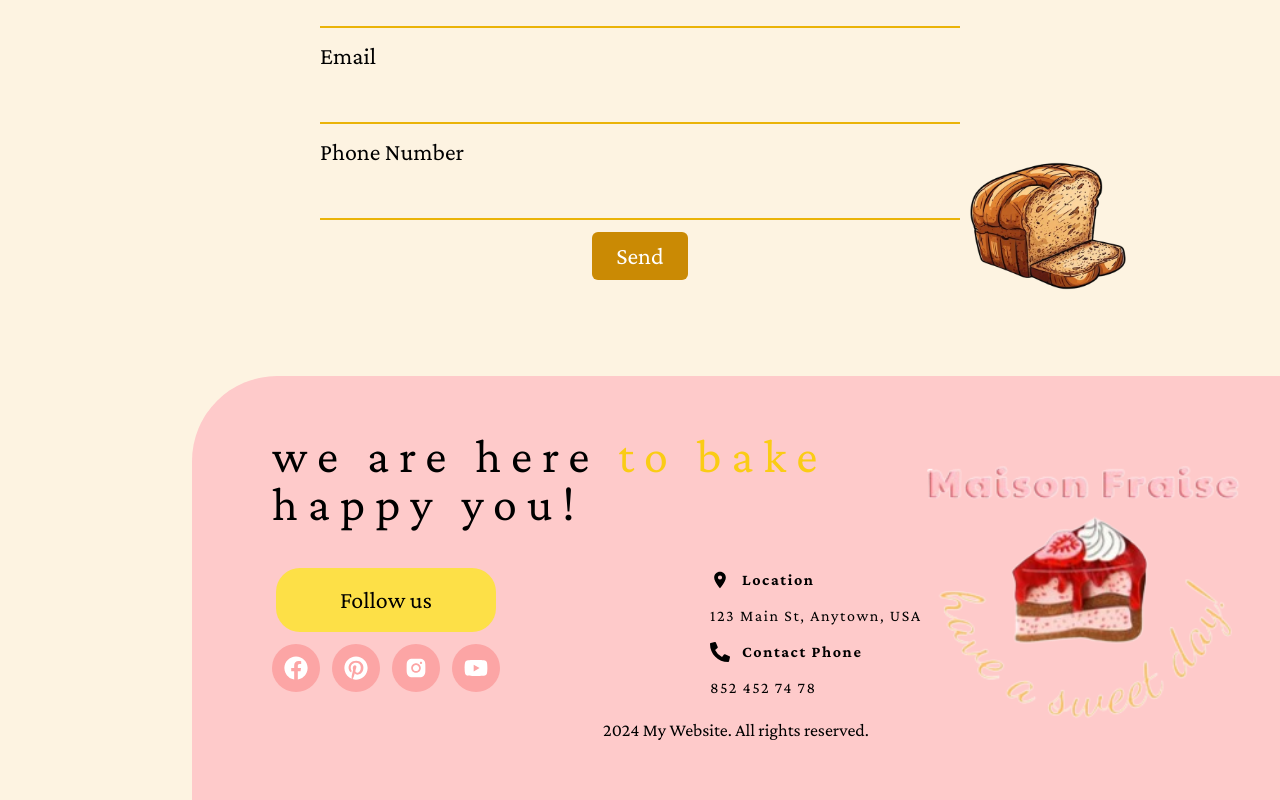
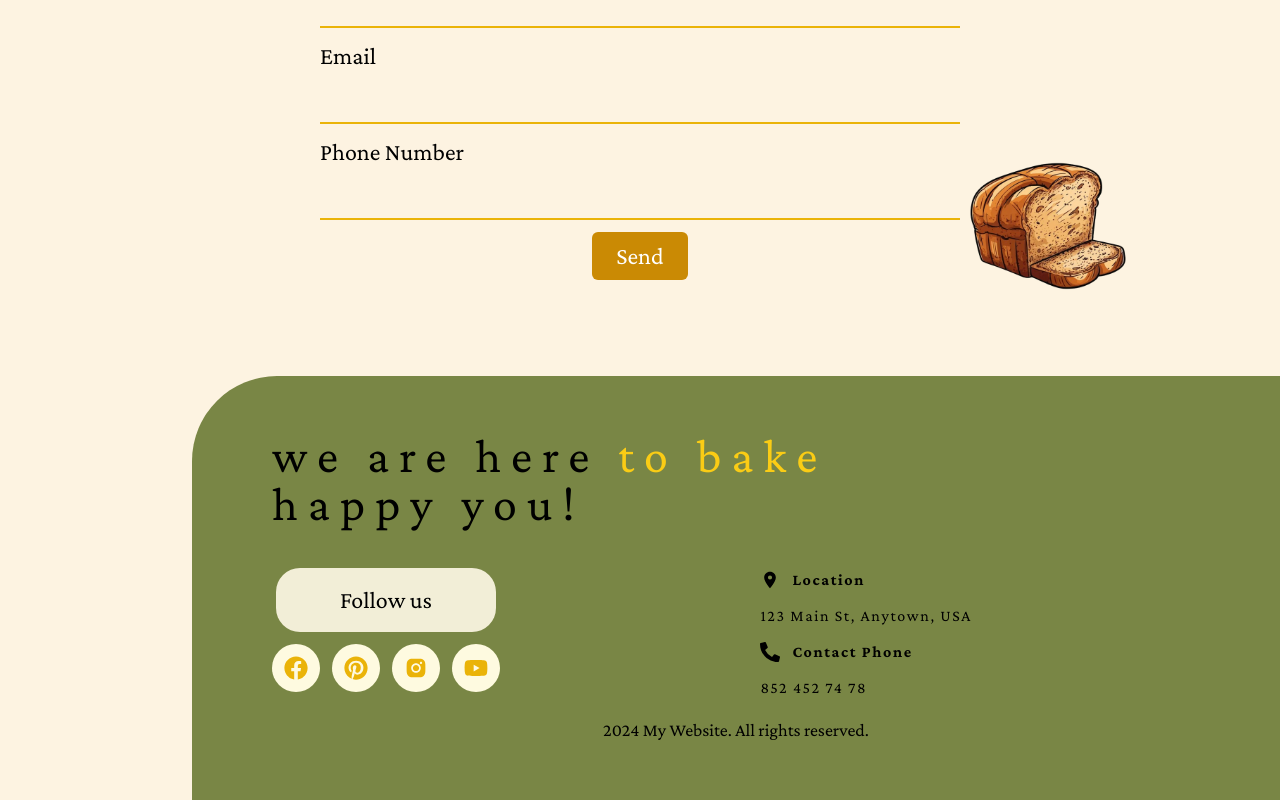
Before and after one commit to sabialhyv/pastry, a React (Vite) app: page / in a window 1280 px wide. Shown: the part 2885-3685 px from the top of the page. Built offline with nearby package versions, Linux system fonts and the light colour scheme.

Commit message:
modify footer

```diff
--- a/src/components/Footer.jsx
+++ b/src/components/Footer.jsx
@@ -5,7 +5,7 @@ import { MdLocationOn } from "react-icons/md";
 
 function Footer() {
   return (
-    <footer className="py-14 px-20  bg-red-200 w-[85%] mx-[15%] rounded-tl-[85px]">
+    <footer className="py-14 px-20  bg-[#798645] w-[85%] mx-[15%] rounded-tl-[85px]">
       <div className="flex w-full justify-between items-center">
         <div className="flex flex-col">
           <p className="max-w-[700px] text-5xl tracking-[10px]">
@@ -14,21 +14,21 @@ function Footer() {
           </p>
           <div className="flex justify-between  mt-10">
             <div className="flex flex-col items-center gap-3">
-              <p className="text-2xl px-16 py-4 bg-yellow-300 rounded-3xl">
+              <p className="text-2xl px-16 py-4 bg-[#F2EED7] rounded-3xl">
                 Follow us
               </p>
               <div className="social-media flex justify-between items-center gap-3">
-                <a className="bg-red-300 rounded-full p-3" href="#">
-                  <FaFacebook className="text-2xl text-white" />
+                <a className="bg-[#FEFAE0] rounded-full p-3" href="#">
+                  <FaFacebook className="text-2xl text-yellow-500" />
                 </a>
-                <a className="bg-red-300 rounded-full p-3" href="#">
-                  <FaPinterest className="text-2xl text-white" />
+                <a className="bg-[#FEFAE0] rounded-full p-3" href="#">
+                  <FaPinterest className="text-2xl text-yellow-500" />
                 </a>
-                <a className="bg-red-300 rounded-full p-3" href="#">
-                  <AiFillInstagram className="text-2xl text-white" />
+                <a className="bg-[#FEFAE0] rounded-full p-3" href="#">
+                  <AiFillInstagram className="text-2xl text-yellow-500" />
                 </a>
-                <a className="bg-red-300 rounded-full p-3" href="#">
-                  <FaYoutube className="text-2xl text-white" />
+                <a className="bg-[#FEFAE0] rounded-full p-3" href="#">
+                  <FaYoutube className="text-2xl text-yellow-500" />
                 </a>
               </div>
             </div>
@@ -46,15 +46,11 @@ function Footer() {
             </div>
           </div>
         </div>
-        <div className="w-[300px] h-[260px] relative">
-          {/* <div className="-top-10 -left-14 absolute w-40 h-40 rounded-2xl bg-blue-300"></div> */}
-          {/* <div className="-bottom-20 -right-20 absolute w-40 h-40 rounded-2xl bg-yellow-300"></div> */ }
-          <div className="top-5 absolute w-80 h-64rounded-3xl">
-            <a href="/">
-              <img src={logo} className="w-full h-full" />
-            </a>
-          </div>
-        </div>
+        {/* <div className="top-5 w-[300px] h-[260px] bg-[#FEFAE0] rounded-3xl">
+          <a href="/">
+            <img src={logo} className="w-full h-full" />
+          </a>
+        </div> */}
       </div>
       <p className="text-center mt-4 text-black text-lg">
         2024 My Website. All rights reserved.
```
